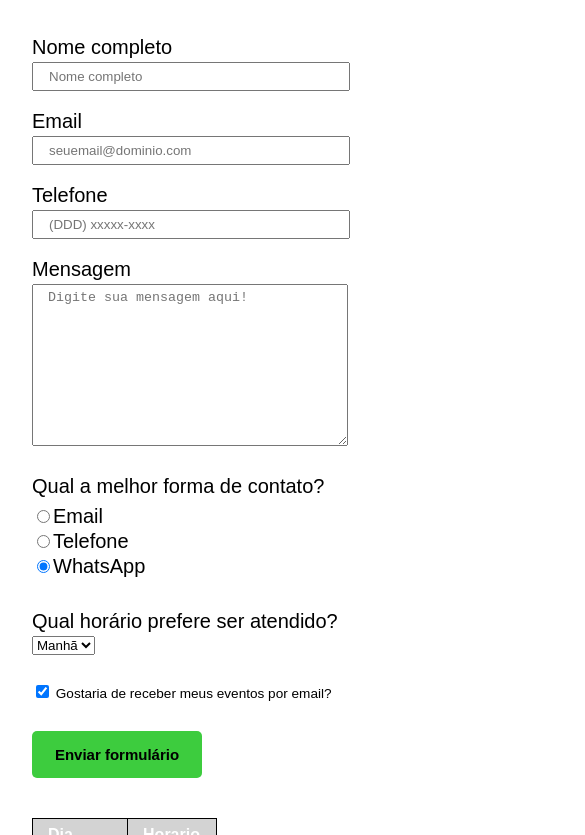
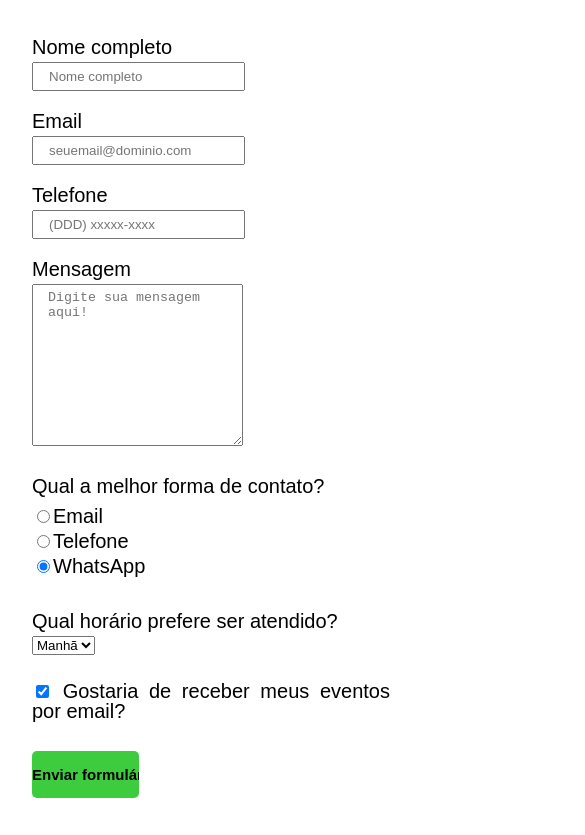
Before and after one commit to LuizLimaDev/CoachZicke, a plain HTML site: page contato.html in a window 390 px wide. Shown: the part 193-1028 px from the top of the page, 585 px wide, since content can reach past the window. Drawn offline with Linux system fonts and the light colour scheme.

Commit message:
responsive update

```diff
--- a/src/css/style-contato.css
+++ b/src/css/style-contato.css
@@ -202,6 +202,10 @@ th {
 }
 
 @media screen and (max-width: 480px) {
+    main {
+        width: auto;
+    }
+
     .caixa {
         width: 100%;
         display: flex;
@@ -228,12 +232,7 @@ th {
         line-height: 1.7;
     }
 
-   .texto-checkbox {
-    font-size: 85%;
-   }
-
-     form, table {
-        max-width: max-content;
+    form, table {
         margin-left: 2em;
     }
 
```
